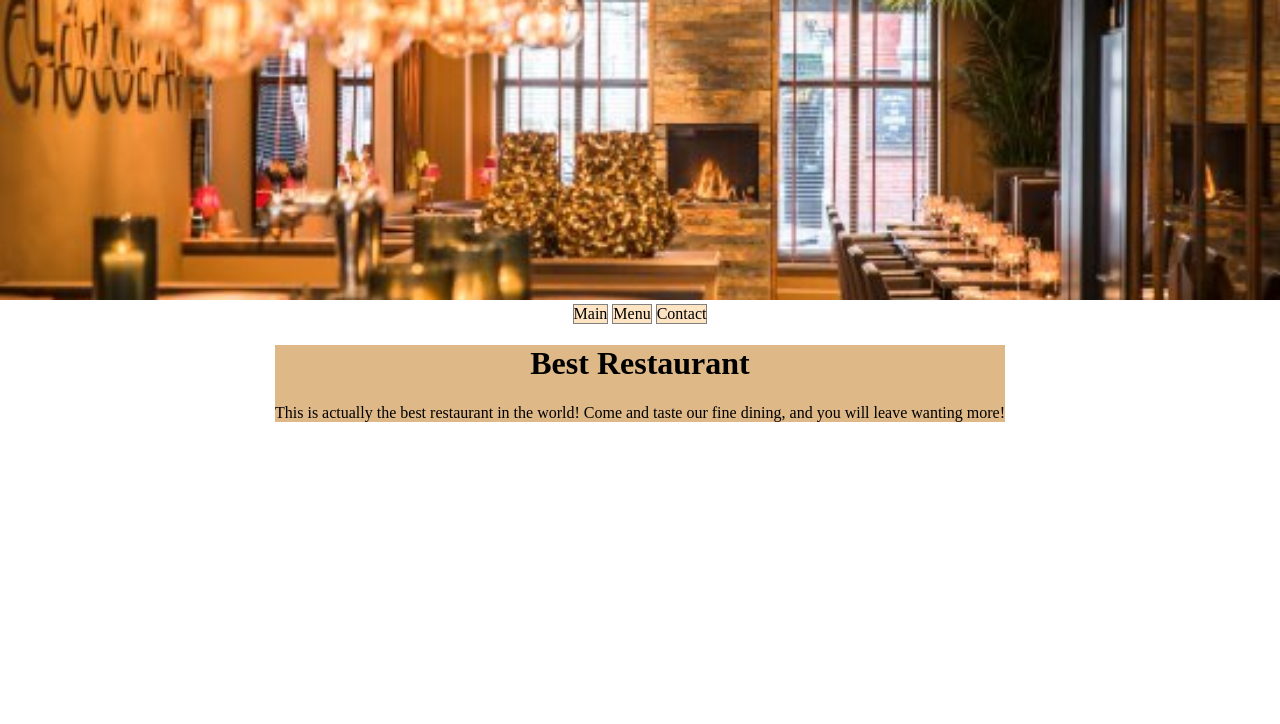
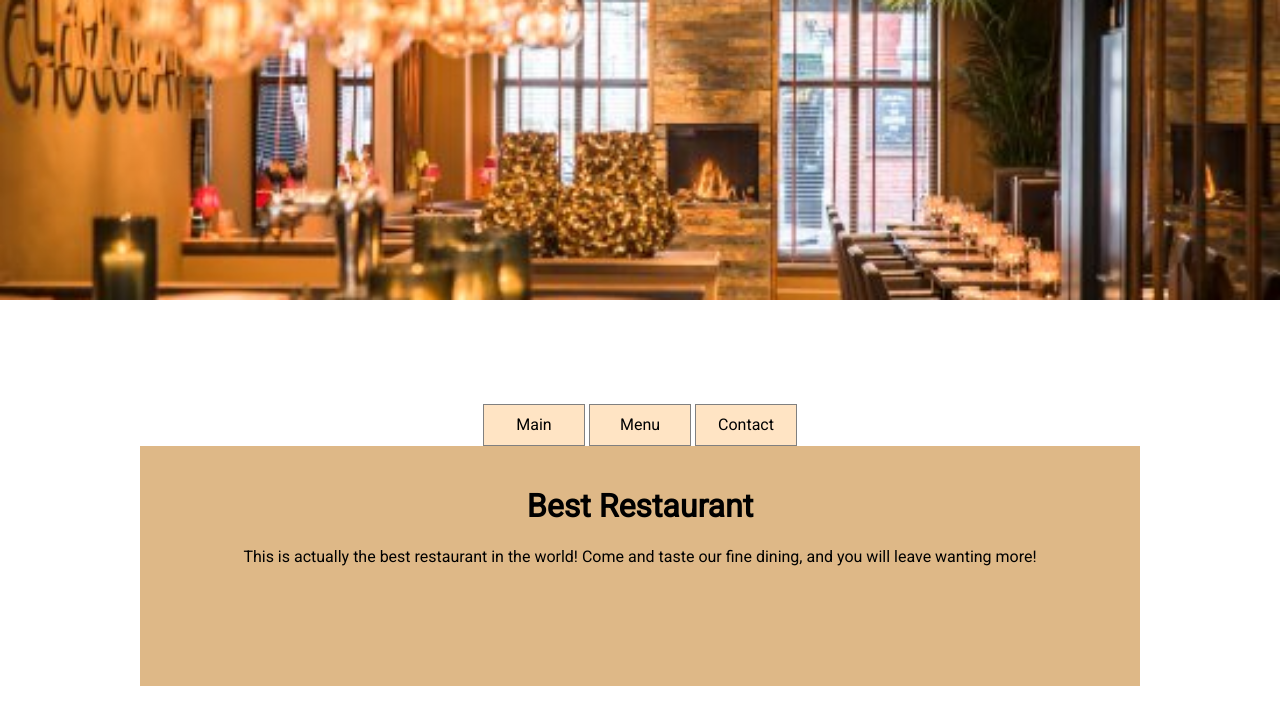
Before and after one commit to loksangho/RestaurantPage, a plain HTML site: page index.html in a window 1280 px wide. Drawn offline with Linux system fonts and the light colour scheme.

Commit message:
fixed div widths and heights

```diff
--- a/index.html
+++ b/index.html
@@ -6,6 +6,7 @@
 
 <head>
     <title>Restaurant Page</title>
+    <link href="https://fonts.googleapis.com/css2?family=Roboto&display=swap" rel="stylesheet">
     <link type="text/css" rel="stylesheet" href="./main.css">
 </head>
 
--- a/main.css
+++ b/main.css
@@ -6,16 +6,25 @@
     display: inline-block;
     background-color: bisque;
     border: 1px solid gray;
+    font-family: 'Roboto', sans-serif;
+    width: 100px;
+    height: 40px;
+    line-height: 40px;
 }
 
 
 #content {
     background-color: burlywood;
+    font-family: 'Roboto', sans-serif;
+    height: 200px;
+    padding: 20px;
 }
 
 .container {
     max-width: 1000px;
     display:inline-block;
+    width: 100%;
+    padding: 100px;
 }
 
 .outer_container {
```
